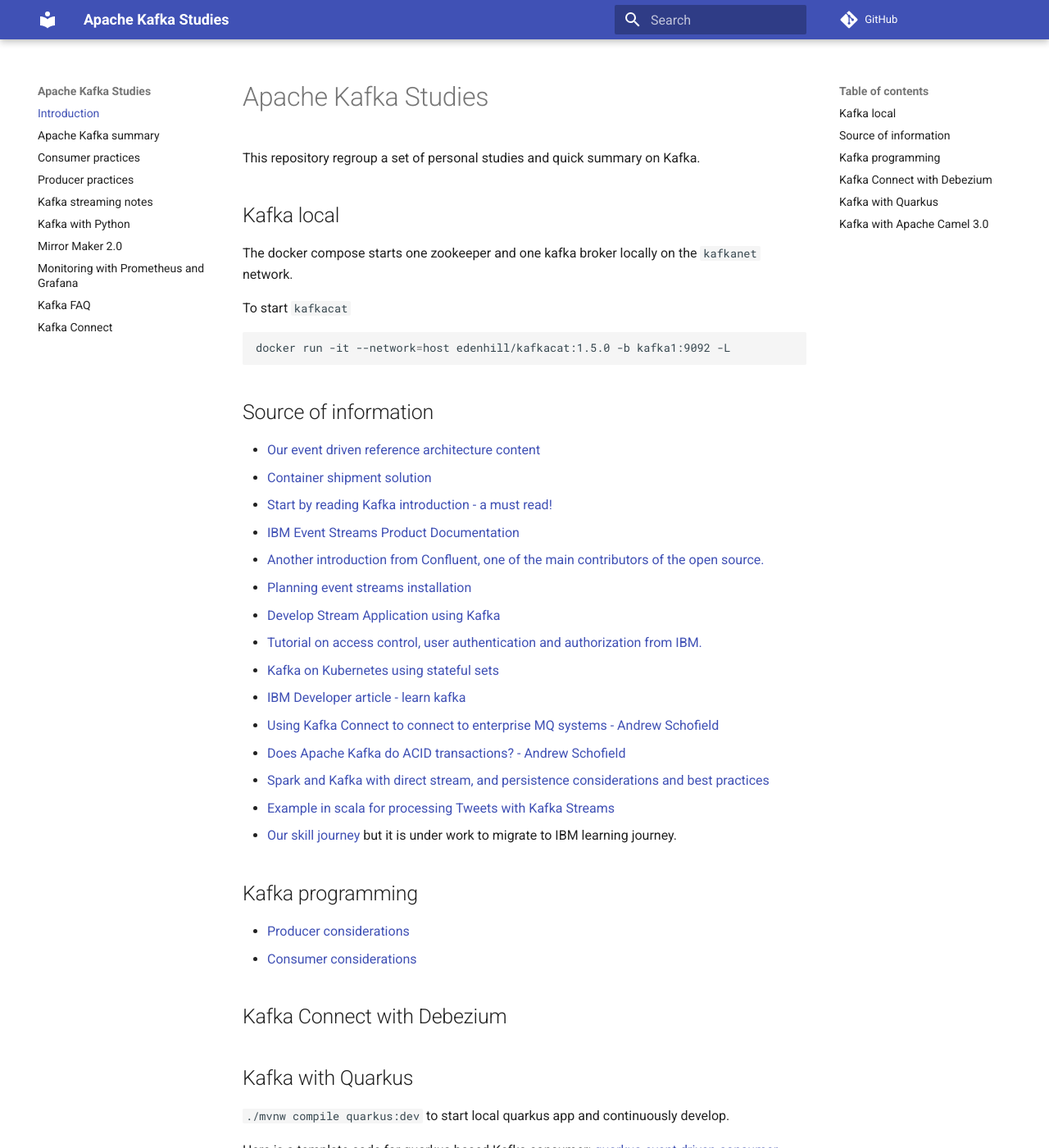
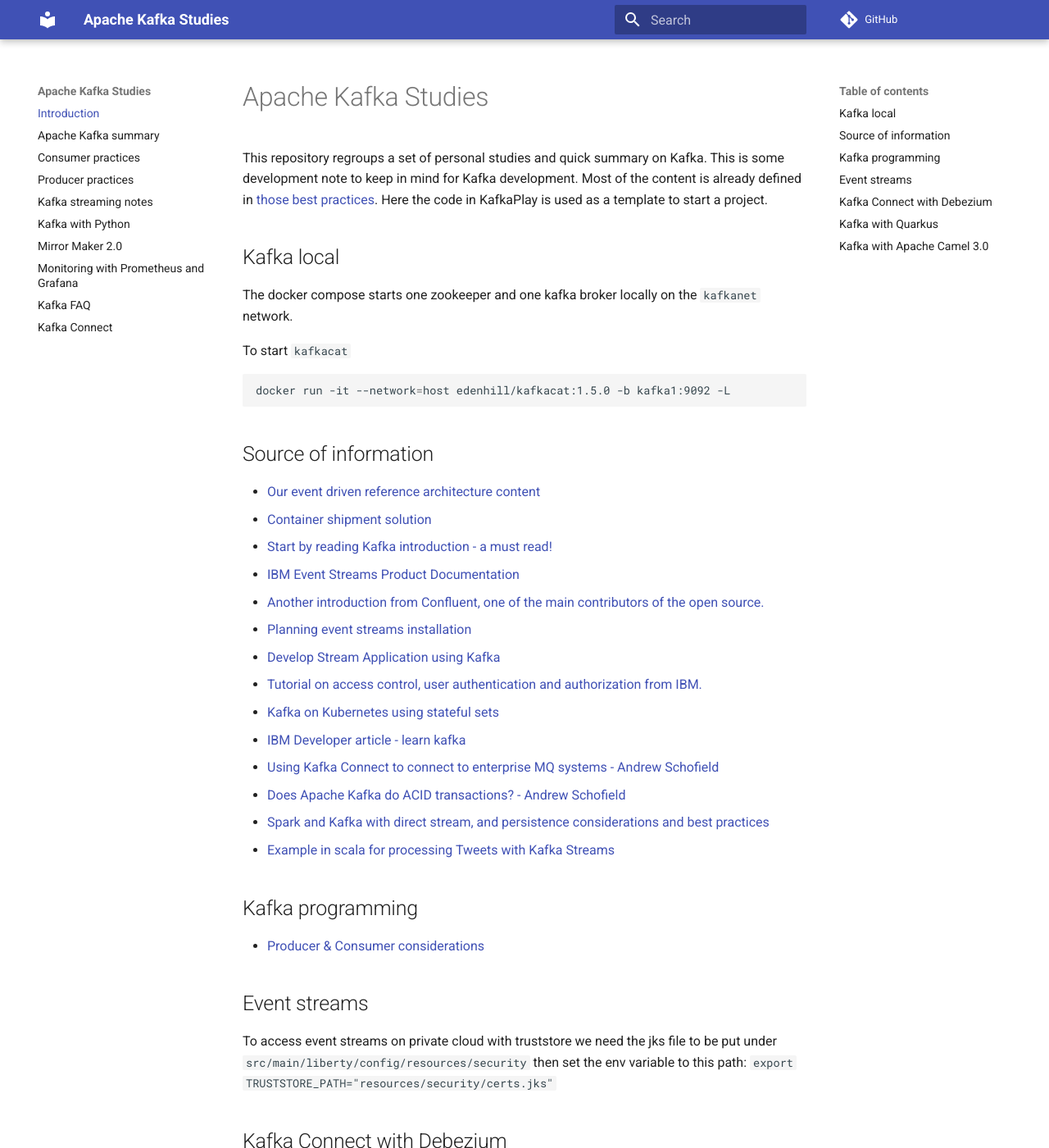
Before and after one commit to jbcodeforce/kafka-studies, an MkDocs documentation site: the page built from docs/index.md, in a window 1280 px wide and 1400 px high. Shown: the whole window at 82% size. Built offline with MkDocs 1.6.1 and Material for MkDocs 9.7.7, drawn with Linux system fonts in a browser that asks for light colours; comment, search, counter and statistics services are not loaded.

Commit message:
update doc

```diff
--- a/docs/index.md
+++ b/docs/index.md
@@ -1,6 +1,6 @@
 # Apache Kafka Studies
 
-This repository regroup a set of personal studies and quick summary on Kafka.
+This repository regroups a set of personal studies and quick summary on Kafka. This is some development note to keep in mind for Kafka development. Most of the content is already defined in [those best practices](https://ibm-cloud-architecture.github.io/refarch-eda/kafka/readme/). Here the code in KafkaPlay is used as a template to start a project.
 
 ## Kafka local
 
@@ -30,12 +30,14 @@
 * [Does Apache Kafka do ACID transactions? - Andrew Schofield](https://medium.com/@andrew_schofield/does-apache-kafka-do-acid-transactions-647b207f3d0e)
 * [Spark and Kafka with direct stream, and persistence considerations and best practices](http://aseigneurin.github.io/2016/05/07/spark-Kafka-achieving-zero-data-loss.html)
 * [Example in scala for processing Tweets with Kafka Streams](https://www.madewithtea.com/processing-tweets-with-Kafka-streams.html)
-* [Our skill journey](training/eda-skill-journey.md) but it is under work to migrate to IBM learning journey.
 
 ## Kafka programming
 
-* [Producer considerations](https://ibm-cloud-architecture.github.io/refarch-eda/kafka/producers)
-* [Consumer considerations](https://ibm-cloud-architecture.github.io/refarch-eda/kafka/consumers)
+* [Producer & Consumer considerations](https://ibm-cloud-architecture.github.io/refarch-eda/technology/kafka-producers-consumers/)
+
+## Event streams
+
+To access event streams on private cloud with truststore we need the jks file to be put under `src/main/liberty/config/resources/security` then set the env variable to this path: `export TRUSTSTORE_PATH="resources/security/certs.jks"`
 
 ## Kafka Connect with Debezium
 
```
Also changed, not shown: README.md (+25 -0 lines).
